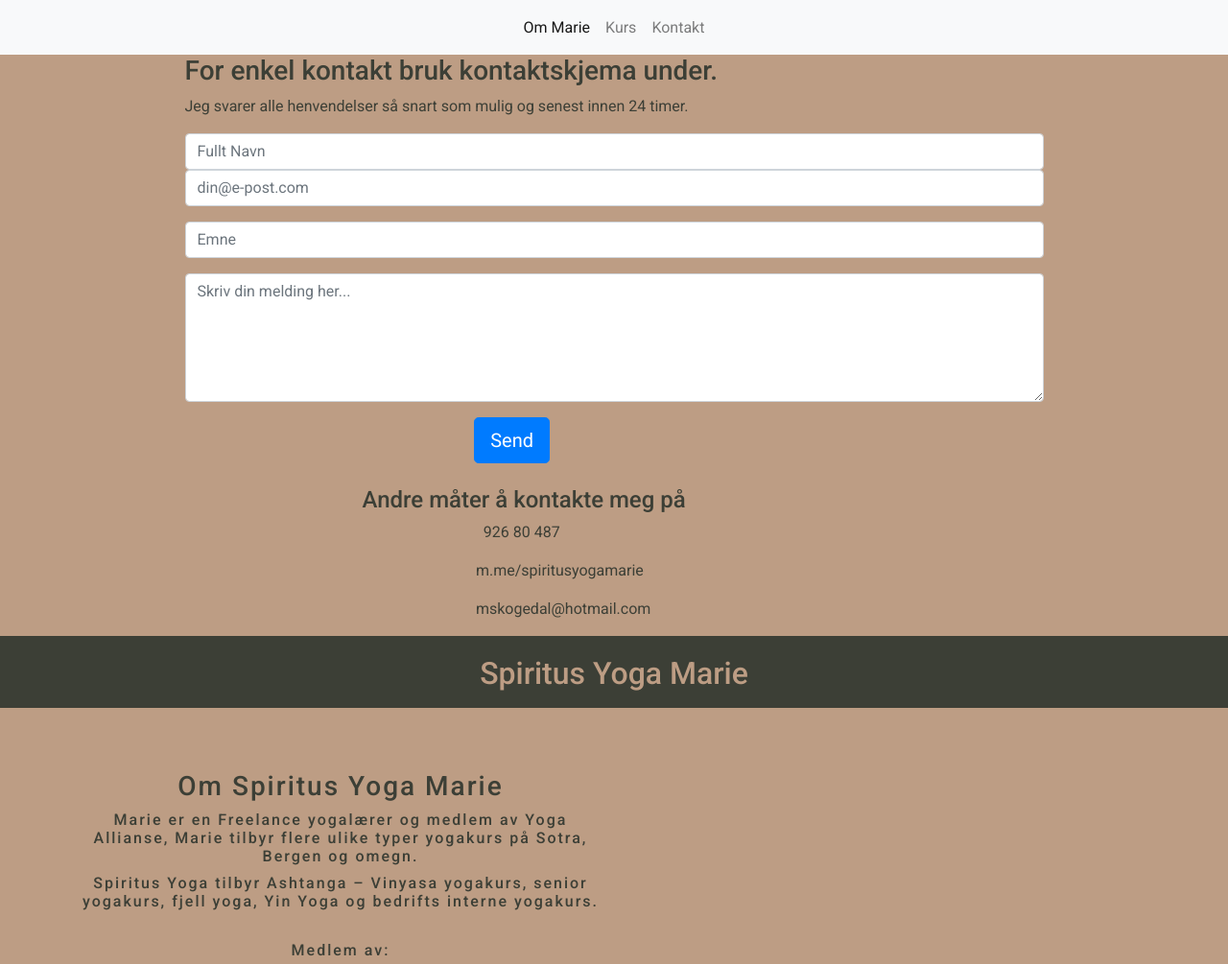
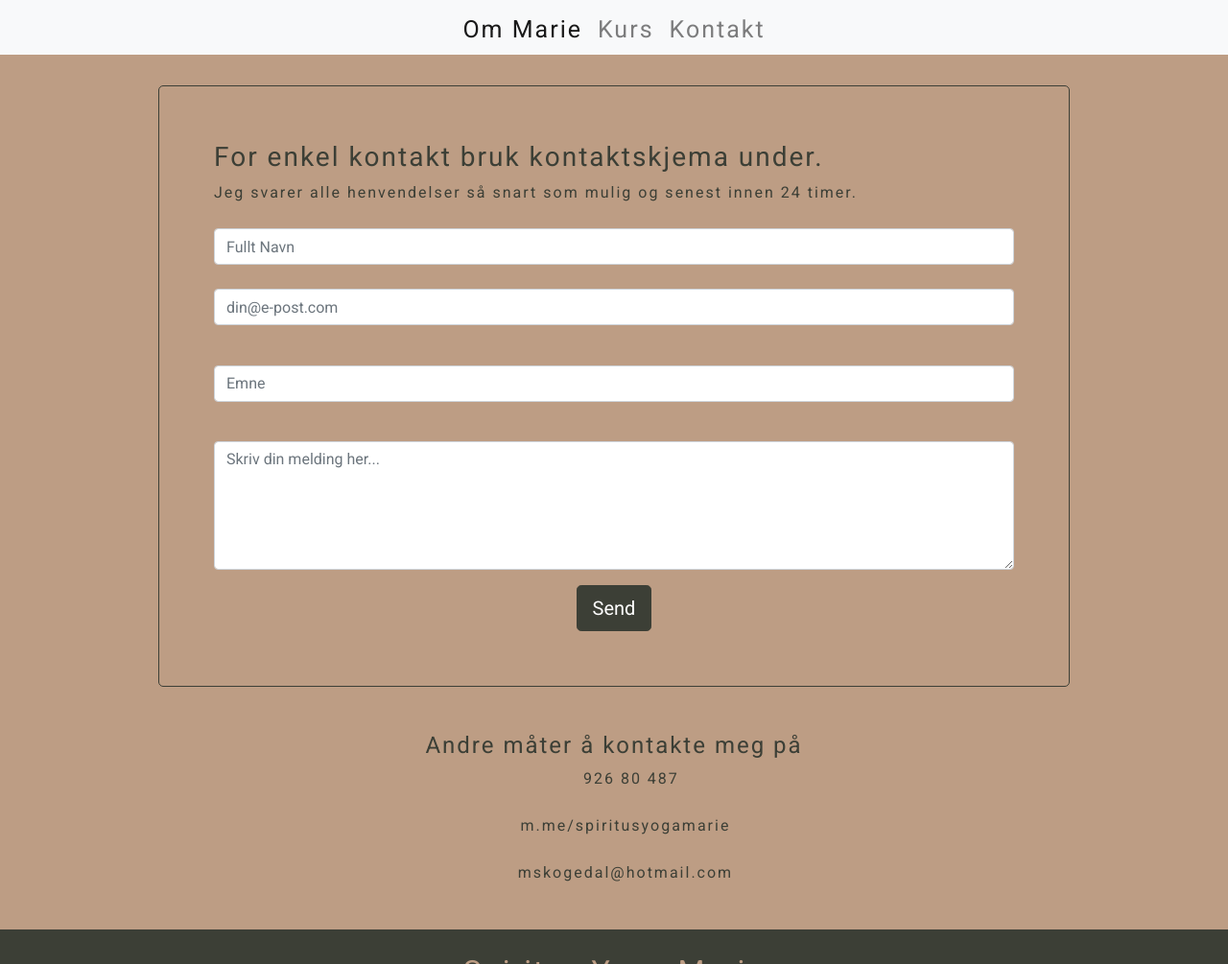
Before and after one commit to weekend79/marie-yoga, a Django app: template home/templates/contact.html in a window 1280 px wide. Shown: the part 110-1115 px from the top of the page at 96% size. Run offline with Django 3.2, Linux system fonts and the light colour scheme; the template is opened without the code that fills it, so the values that code supplies are empty; some libraries are stand-ins or nearby versions.

Commit message:
Added the static file

```diff
--- a/static/css/style.css
+++ b/static/css/style.css
@@ -1,46 +1,412 @@
-/* Import fonts */
 @import url('https://fonts.googleapis.com/css?family=Roboto:100,200,300,400,500,600,700|Exo:100,200,300,400,500,600,700');
 
-
-/*----------- Special settings */
+/*----------Colours */
 body {
+    font-family: "Roboto", sans-serif;
+    overflow-x: hidden;
+    color: rgb(60, 63, 54);
     background-color: rgb(189, 157, 132);
-    font-family: "Roboto", Sans-serif;
-    color: rgb(60, 63, 54);
 }
 
-i.fa.fa-copyright {
-    color: rgb(60, 63, 54);
+/*--------- special font, margins */
+
+.font-prop {
+    padding-top: 15px;
+    padding-bottom: 15px;
+    background-color: rgb(60, 63, 54);
+    color: rgb(189, 157, 132);
+    font-weight: 400;
+    letter-spacing: 2px;
+
 }
 
-.text-black {
-    color: rgb(60, 63, 54);
+
+
+/*----------- Logo */
+.rounded-circle {
+    border: 1px solid rgb(60, 63, 54);
+    padding: 3px;
 }
 
-/*---------- Index page */
-
-h1.header-settings {
-    text-align: center;
-    background-color: rgb(60, 63, 54);
-    color: rgb(189, 157, 132);
-    height: 75px;
-    padding-top: 1%;
+/* ---------- Navbar */
+.text-size-navbar {
+    font-size: 25px;
 }
 
-/*------------------ Footer ----- */
+.navbar.navbar-expand-sm.navbar-light.bg-light {
+    padding: 0;
+}
 
-h2.panel-title {
+.bg-light {
+    background-color: rgb(189, 157, 132);
+}
+
+.background-img {
+  background: url("https://i.imgur.com/RH6glJq.jpg") no-repeat center center fixed;
+  -webkit-background-size: cover;
+  -moz-background-size: cover;
+  -o-background-size: cover;
+  background-size: cover;
+  height: 675px;
+}
+
+.background-img-two {
+  background: url("https://i.imgur.com/RH6glJq.jpg") no-repeat center center fixed;
+  -webkit-background-size: cover;
+  -moz-background-size: cover;
+  -o-background-size: cover;
+  background-size: cover;
+  height: 500px;
+}
+
+
+div.jumbotron {
+    color: rgb(60, 63, 54);
+    opacity: 1;
     text-align: center;
+}
+
+.top-margin {
+    margin-top: 75px;
+}
+
+/*--- Anchor tags ----*/
+a {
+    color: rgb(60, 63, 54);
+    font-weight: 400;
+    letter-spacing: 2px;
+}
+
+a:hover {
+    color: rgb(60, 63, 54);
+    font-weight: 400;
+    letter-spacing: 2px;
+}
+
+a.btn.btn-primary.btn-lg {
+    background-color: rgb(189, 157, 132);
+    border-color: rgb(189, 157, 132);
+}
+
+.btn-primary:not(:disabled):not(.disabled).active .btn-primary:not(:disabled):not(.disabled):active, .show>.btn-primary.dropdown-toggle {
+    color: rgb(189, 157, 132);
+    background-color: rgb(189, 157, 132);
+    border-color: rgb(189, 157, 132);
+}
+
+p {
+    margin-bottom: 25px;
+}
+
+p.lead {
+    margin: 0;
+}
+
+h1, h2, h3, h4, h5, h6, p {
+    font-weight: 400;
+    letter-spacing: 2px;
+}
+
+h1 {
+    text-align: center;
+}
+
+h1.display-4 {
+    margin: 0;
+}
+
+h1.font-prop {
+    margin-bottom: 0;
+}
+
+hr.my-4 {
+    margin-top: 12px;
+    margin-bottom: 12px;
+}
+
+div.container {
+    padding-left: 0;
+    padding-right: 0;
+}
+
+div.row {
+    max-width: 100%;
+    margin-left: 0;
+    margin-right: 0;
+}
+
+div.col-12 {
+    padding-left: 0;
+    padding-right: 0;
+
+}
+
+div.col-sm-12.col-md-12.col-lg-6.col-xl-6 {
+    padding-left: 0;
+    padding-right: 0;
+}
+
+div.col-xs-8.offset-xs-2.col-md-8.offset-md-2.col-lg-8.offset-lg-2.col-xl-8.offset-xl-2 {
+    padding-top: 5%;
+    padding-bottom: 5%;
+}
+
+.margin-top {
+    margin-top: 10%;
+}
+
+.extra-margin {
+    margin-bottom: 5%;
+}
+
+.hero-image {
+  background-image: url("https://i.imgur.com/tLmp7ta.jpg");
+  background-color: #cccccc;
+  height: 400px;
+  background-position: center;
+  background-repeat: no-repeat;
+  background-size: cover;
+  position: relative;
+  border: 1px solid rgb(60, 63, 54);
+  margin-bottom: 5%;
+}
+
+.hero-image-one {
+  background-image: url("https://i.imgur.com/z5Cd3ru.jpg");
+  background-color: #cccccc;
+  height: 400px;
+  background-position: center;
+  background-repeat: no-repeat;
+  background-size: cover;
+  position: relative;
+  border: 1px solid rgb(60, 63, 54);
+  margin-bottom: 5%;
+}
+
+.hero-image-two {
+  background-image: url("https://i.imgur.com/JN4rOVY.jpg");
+  background-color: #cccccc;
+  height: 400px;
+  background-position: center;
+  background-repeat: no-repeat;
+  background-size: cover;
+  position: relative;
+  border: 1px solid rgb(60, 63, 54);
+  margin-bottom: 5%;
+}
+
+.border-bottom {
+    border-top: 2px solid #4b4f44;
+}
+
+div.lining {
+    border: 1px solid #4b4f44;
+    margin-bottom: 5%;
+}
+
+/*---------------Footer */
+.panel-heading {
+    text-align: center;
+    height: 100px;
     background-color: rgb(60, 63, 54);
+    padding-top: 25px;
     color: rgb(189, 157, 132);
-    height: 75px;
-    padding-top: 1.5%;
 }
 
 div.col-sm-12.col-md-6 {
     text-align: center;
     font-weight: 400;
     letter-spacing: 2px;
+    padding-bottom: 5%;
+}
+
+i.fa.fa-facebook {
+    transform: scale(2);
+    margin: 7%;
+    color: rgb(60, 63, 54);
+}
+
+i.fa.fa-instagram {
+    transform: scale(2);
+    margin: 7%;
+
+}
+
+div.row {
+    text-align: center;
+}
+
+i.fa.fa-copyright {
+    text-align: center;
+}
+
+.text-center {
+    text-align: center;
+}
+
+div.panel-heading {
+    padding-bottom: 75px;
+}
+
+.spacing {
+    padding-top: 20px;
+}
+
+a.uppercase {
+    color: rgb(60, 63, 54);
+}
+
+
+
+/*-------------Om Marie */
+
+h1.padding-top {
+    padding-top: 5%;
+}
+
+#extra-about-style {
+    padding-top: 2%;
+}
+
+div.col-sm-12.col-lg-6 {
+    padding-top: 2%;
+    padding-bottom: 2%;
+
+}
+.rounded-circle.extra-styling {
+    height: 300px;
+    width: 300px;
+    margin-top: 5%;
+    margin-bottom: 5%;
+}
+
+div h5 {
+    padding-bottom: 10%;
+}
+
+/*--------------- Kontakt */
+.borderline {
+    border: 1px solid rgb(60, 63, 54);
+    border-radius: 5px;
+    padding: 5%;
+}
+
+div.col-sm-12.col-md-6.padding-extra {
+    padding-top: 5%;
+    padding-bottom: 2%;
+}
+
+div.container.top-padding {
+    padding-top: 2.5%;
+}
+
+div.col-12.padding-top {
+    padding-top: 3%;
+}
+
+a button.btn.btn-primary.btn-lg {
+    background-color: rgb(60, 63, 54);
+    border-color: rgb(60, 63, 54);
+}
+
+div.col-4.offset-4 {
+    text-align: center;
+}
+
+i.fa.fa-mobile {
+    transform: scale(1.5);
+}
+
+i.fa.fa-envelope {
+    transform: scale(1.5);
+}
+
+i.fab.fa-facebook-messenger {
+    transform: scale(1.5);
+}
+
+h4 {
+    text-align:center;
+}
+
+div.col-8.offset-2 {
+    text-align: center;
+}
+
+
+
+/*---------- Kurs */
+
+.extra-padding {
+    padding-top: 7.5%;
+
+}
+
+.text-fix {
+    text-shadow: 2px 2px #fff;
+}
+
+div.col-sm-12.col-lg-4 {
+    text-align: center;
     padding-top: 5%;
     padding-bottom: 5%;
 }
+
+div.card {
+    width: auto;
+}
+
+.btn.btn-primary {
+    background-color: rgb(60, 63, 54);
+}
+
+.btn-primary {
+    border-color: rgb(60, 63, 54);
+}
+
+.btn-primary:not(:disabled):not(.disabled):active {
+    background-color: rgb(60, 63, 54);
+    border-color: rgb(60, 63, 54);
+}
+
+.btn-color {
+    text-align: center;
+    background-color: rgb(189, 157, 132);
+    color: rgb(60, 63, 54);
+}
+/*-------------------------Ashtanga - Vinyasa --*/
+.background-image-three {
+  background: url("https://i.imgur.com/RH6glJq.jpg") no-repeat center center fixed;
+  -webkit-background-size: cover;
+  -moz-background-size: cover;
+  -o-background-size: cover;
+  background-size: cover;
+  height: 50px;
+}
+
+.underline {
+    border-bottom: 1px solid #4b4f44;
+    border-color: rgb(60, 63, 54);
+}
+
+div.col-sm-12.col-lg-8.offset-lg-2 {
+    padding-top: 1.5%;
+}
+
+#pic-settings {
+    max-width: 100%;
+}
+
+#margin-top {
+    padding-top: 2%;
+}
+
+#button-styling {
+    margin-bottom: 5%;
+    width: 250px;
+    color: rgb(189, 157, 132);
+}
+
+#text-center {
+    text-align: center;
+}
```
